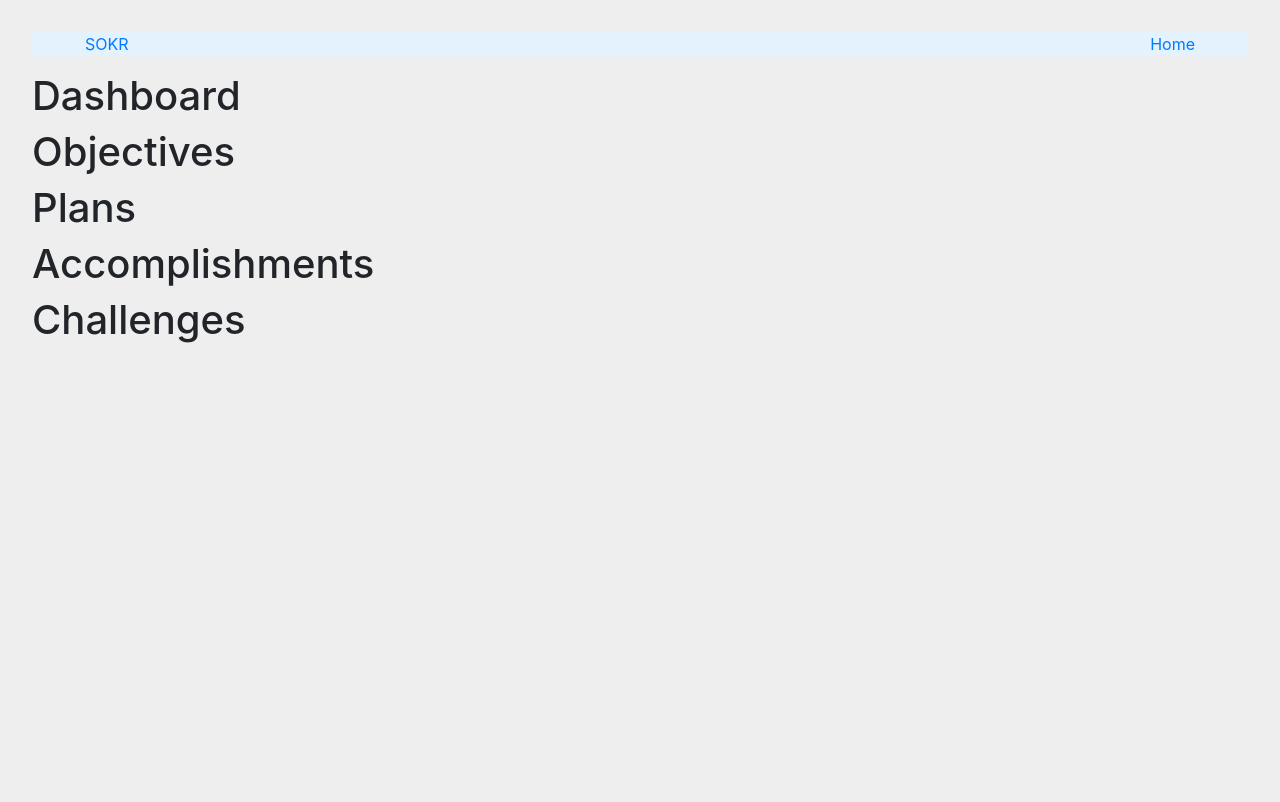
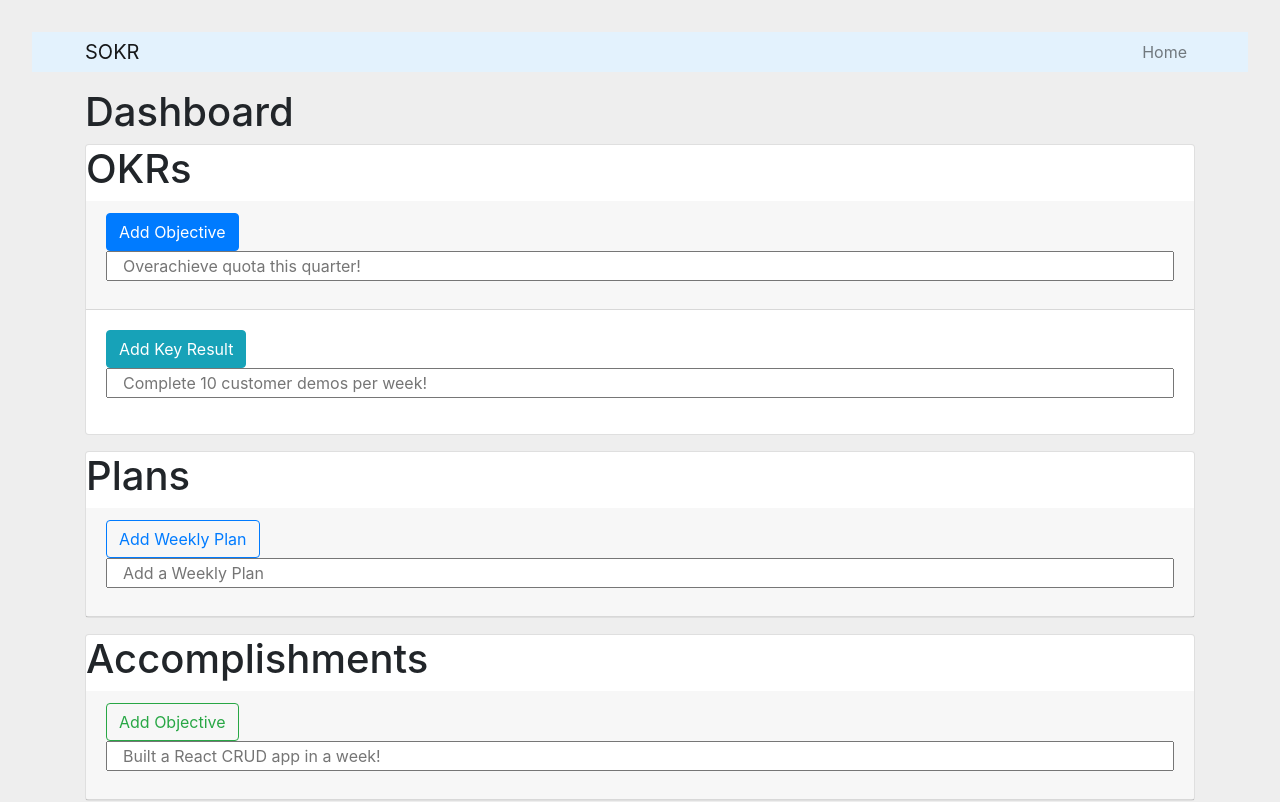
Before and after one commit to alexsjcho/smart-okr-react-redux-app, a React (Create React App) app: page / in a window 1280 px wide. Shown: the top 802 px of the page. Built offline with nearby package versions, Linux system fonts and the light colour scheme.

Commit message:
Added starting form layout for components

```diff
--- a/public/index.html
+++ b/public/index.html
@@ -3,6 +3,12 @@
   <head>
     <meta charset="utf-8" />
     <link rel="shortcut icon" href="%PUBLIC_URL%/favicon.ico" />
+    <link
+      rel="stylesheet"
+      href="https://stackpath.bootstrapcdn.com/bootstrap/4.3.1/css/bootstrap.min.css"
+      integrity="sha384-ggOyR0iXCbMQv3Xipma34MD+dH/1fQ784/j6cY/iJTQUOhcWr7x9JvoRxT2MZw1T"
+      crossorigin="anonymous"
+    />
     <meta
       name="viewport"
       content="width=device-width, initial-scale=1, shrink-to-fit=no"
@@ -16,5 +22,20 @@
   <body>
     <noscript>You need to enable JavaScript to run this app.</noscript>
     <div id="root"></div>
+    <script
+      src="https://code.jquery.com/jquery-3.3.1.slim.min.js"
+      integrity="sha384-q8i/X+965DzO0rT7abK41JStQIAqVgRVzpbzo5smXKp4YfRvH+8abtTE1Pi6jizo"
+      crossorigin="anonymous"
+    ></script>
+    <script
+      src="https://cdnjs.cloudflare.com/ajax/libs/popper.js/1.14.7/umd/popper.min.js"
+      integrity="sha384-UO2eT0CpHqdSJQ6hJty5KVphtPhzWj9WO1clHTMGa3JDZwrnQq4sF86dIHNDz0W1"
+      crossorigin="anonymous"
+    ></script>
+    <script
+      src="https://stackpath.bootstrapcdn.com/bootstrap/4.3.1/js/bootstrap.min.js"
+      integrity="sha384-JjSmVgyd0p3pXB1rRibZUAYoIIy6OrQ6VrjIEaFf/nJGzIxFDsf4x0xIM+B07jRM"
+      crossorigin="anonymous"
+    ></script>
   </body>
 </html>
--- a/src/components/App.js
+++ b/src/components/App.js
@@ -14,16 +14,17 @@ class App extends Component {
     return (
       <React.Fragment>
         <AppNavBar />
+        <div className="container">
+          <Dashboard />
 
-        <Dashboard />
+          <Objectives />
 
-        <Objectives />
+          <Plans />
 
-        <Plans />
+          <Accomplishments />
 
-        <Accomplishments />
-
-        <Challenges />
+          <Challenges />
+        </div>
       </React.Fragment>
     );
   }
--- a/src/components/layouts/AppNavBar.js
+++ b/src/components/layouts/AppNavBar.js
@@ -1,4 +1,5 @@
 import React from "react";
+import "bootstrap/dist/css/bootstrap.min.css";
 
 const AppNavBar = props => {
   const { branding } = props;
@@ -12,11 +13,17 @@ const AppNavBar = props => {
       className="navbar navbar-expand-lg mb-3 py-0 navbar-light"
       style={navStyles}>
       <div className="container">
-        <a href="/"> {branding} </a>
+        <a href="/" className="navbar-brand">
+          {" "}
+          {branding}{" "}
+        </a>
         <div>
           <ul className="navbar-nav mr-auto">
             <li className="nav-item">
-              <a href="/"> Home</a>
+              <a href="/" className="nav-link">
+                {" "}
+                Home
+              </a>
             </li>
           </ul>
         </div>
--- a/src/components/objectives/Objectives.js
+++ b/src/components/objectives/Objectives.js
@@ -1,10 +1,49 @@
 import React, { Component } from "react";
 
+import TextInputGroup from "../shared/TextInputGroup";
+
 class Objectives extends Component {
+  state = {
+    objectives: "",
+    keyresult: ""
+  };
+
   render() {
+    const { name, type } = this.state;
     return (
-      <div>
-        <h1>Objectives</h1>
+      <div className="card mb-3">
+        <h1>OKRs</h1>
+        <div className="card-header">
+          {" "}
+          <input
+            type="submit"
+            value="Add Objective"
+            className="btn btn-primary btn-inline-block"
+          />
+          <form>
+            <TextInputGroup
+              name="objectives"
+              type={type}
+              placeholder="Overachieve quota this quarter!"
+              value={name}
+            />
+          </form>
+        </div>
+        <div className="card-body">
+          <input
+            type="submit"
+            value="Add Key Result"
+            className="btn btn-info"
+          />
+          <form>
+            <TextInputGroup
+              name="keyresults"
+              placeholder="Complete 10 customer demos per week!"
+              value={name}
+              type={type}
+            />
+          </form>
+        </div>
       </div>
     );
   }
--- /dev/null
+++ b/src/components/shared/TextInputGroup.js
@@ -0,0 +1,29 @@
+import React from "react";
+
+const TextInputGroup = ({
+  label,
+  name,
+  value,
+  placeholder,
+  type,
+  onChange
+}) => {
+  return (
+    <div className="form-group">
+      <label htmlFor={name}>{label}</label>
+      <input
+        className="container-fluid"
+        name={name}
+        type={type}
+        placeholder={placeholder}
+        value={value}
+        onChange={onChange}
+      />
+    </div>
+  );
+};
+
+TextInputGroup.defaultProps = {
+  type: "text"
+};
+export default TextInputGroup;
--- a/src/components/weeklyitems/Accomplishments.js
+++ b/src/components/weeklyitems/Accomplishments.js
@@ -1,10 +1,32 @@
 import React, { Component } from "react";
 
+import TextInputGroup from "../shared/TextInputGroup";
+
 class Accomplishments extends Component {
+  state = {
+    accomplishments: ""
+  };
   render() {
+    const { name, type } = this.state;
     return (
-      <div>
+      <div className="card mb-3">
         <h1>Accomplishments</h1>
+        <div className="card-header">
+          {" "}
+          <input
+            type="submit"
+            value="Add Objective"
+            className="btn btn-outline-success"
+          />
+          <form>
+            <TextInputGroup
+              name="objectives"
+              type={type}
+              placeholder="Built a React CRUD app in a week!"
+              value={name}
+            />
+          </form>
+        </div>
       </div>
     );
   }
--- a/src/components/weeklyitems/Challenges.js
+++ b/src/components/weeklyitems/Challenges.js
@@ -1,10 +1,32 @@
 import React, { Component } from "react";
+import TextInputGroup from "../shared/TextInputGroup";
 
 class Challenges extends Component {
+  state = {
+    challenges: ""
+  };
+
   render() {
+    const { name, type } = this.state;
     return (
-      <div>
+      <div className="card mb-3">
         <h1>Challenges</h1>
+        <div className="card-header">
+          {" "}
+          <input
+            type="submit"
+            value="Add A Challange"
+            className="btn btn-outline-warning"
+          />
+          <form>
+            <TextInputGroup
+              name="challenge"
+              type={type}
+              placeholder="Didn't get enough sleep..."
+              value={name}
+            />
+          </form>
+        </div>
       </div>
     );
   }
--- a/src/components/weeklyitems/Plans.js
+++ b/src/components/weeklyitems/Plans.js
@@ -1,10 +1,32 @@
 import React, { Component } from "react";
+import TextInputGroup from "../shared/TextInputGroup";
 
 class Plans extends Component {
+  state = {
+    plan: ""
+  };
+
   render() {
+    const { name, type } = this.state;
     return (
-      <div>
+      <div className="card mb-3">
         <h1>Plans</h1>
+        <div className="card-header">
+          {" "}
+          <input
+            type="submit"
+            value="Add Weekly Plan"
+            className="btn btn-outline-primary"
+          />
+          <form>
+            <TextInputGroup
+              name="plan"
+              type={type}
+              placeholder="Add a Weekly Plan"
+              value={name}
+            />
+          </form>
+        </div>
       </div>
     );
   }
```
